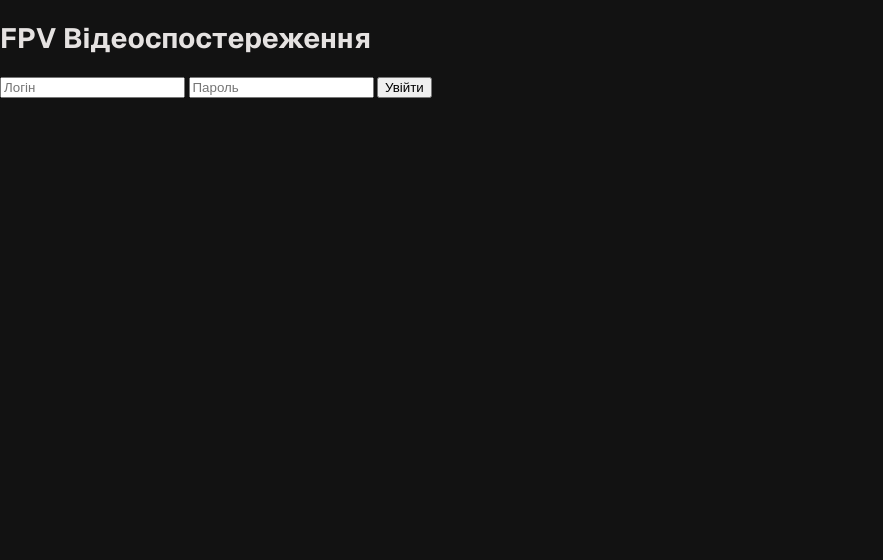
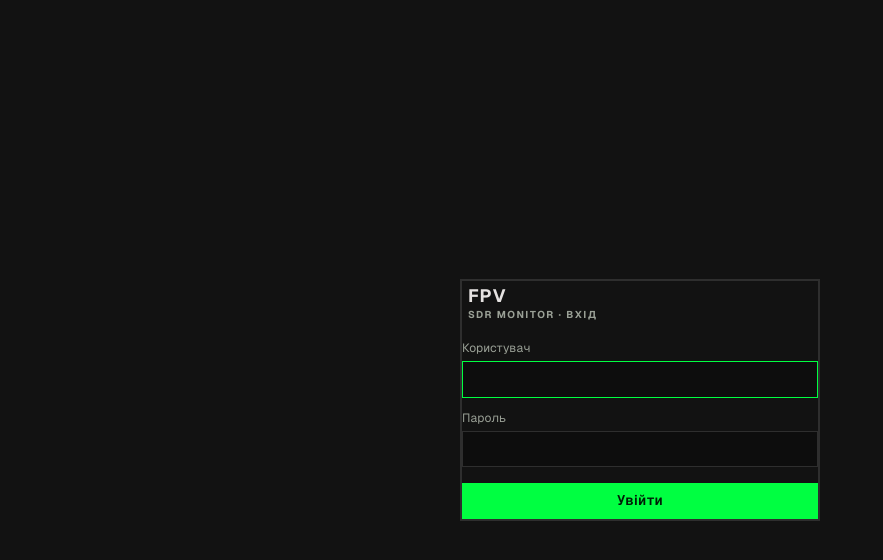
Before and after one commit to AndriyYaremenko/fpv-video-stream, a website: page dashboard/public/login.html in a window 1280 px wide. Shown: the whole page, without its empty margins (0-883 px from the left). Drawn offline with Linux system fonts and the light colour scheme.

Commit message:
feat(ui): re-theme login page to tactical style

```diff
--- a/dashboard/public/login.html
+++ b/dashboard/public/login.html
@@ -6,18 +6,19 @@
   <title>FPV — Вхід</title>
   <link rel="stylesheet" href="/styles.css" />
 </head>
-<body class="login-page">
-  <form class="login-card" method="POST" action="/login">
-    <h1>FPV Відеоспостереження</h1>
-    <input name="user" placeholder="Логін" autocomplete="username" required />
-    <input name="pass" type="password" placeholder="Пароль" autocomplete="current-password" required />
-    <button type="submit">Увійти</button>
-    <p class="err" id="err"></p>
+<body style="display:flex;align-items:center;justify-content:center;min-height:100vh;">
+  <form class="card2" method="POST" action="/login" style="width:min(360px,92vw);border:2px solid var(--line);">
+    <div class="brand" style="font-size:18px;margin-bottom:4px;">FPV<small>SDR MONITOR · ВХІД</small></div>
+    <p class="form-err" id="err"></p>
+    <div class="form">
+      <label>Користувач<input name="user" autocomplete="username" required autofocus /></label>
+      <label>Пароль<input name="pass" type="password" autocomplete="current-password" required /></label>
+      <div class="form-actions"><button type="submit" class="btn btn-primary" style="width:100%;">Увійти</button></div>
+    </div>
   </form>
   <script>
-    if (new URLSearchParams(location.search).has('error')) {
+    if (new URLSearchParams(location.search).has('error'))
       document.getElementById('err').textContent = 'Невірний логін або пароль';
-    }
   </script>
 </body>
 </html>
```
